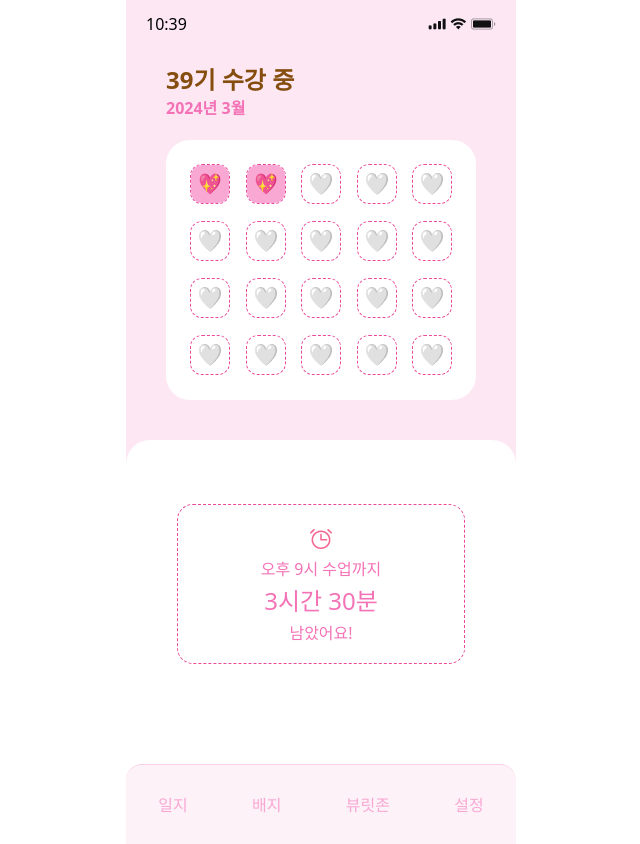
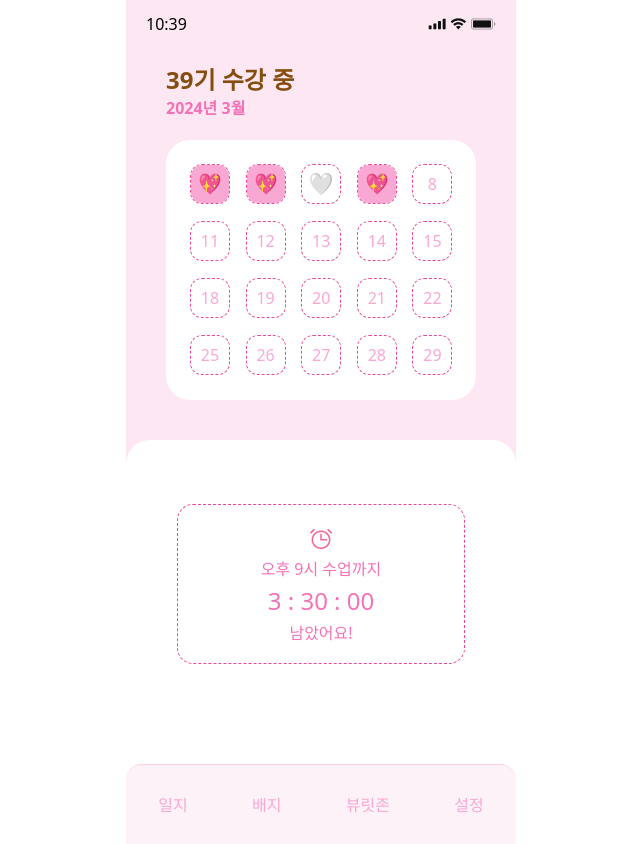
Before and after one commit to ProdMoon/core-club-diary, a Vue app: page /home in a window 1280 px wide. Shown: the whole page, without its empty margins (319-959 px from the left). Built offline with nearby package versions, Linux system fonts and the light colour scheme.

Commit message:
feat: 홈 화면 기본구조 구성

```diff
--- a/src/App.vue
+++ b/src/App.vue
@@ -1,11 +1,12 @@
 <script setup>
 import { RouterView, useRoute } from 'vue-router';
+import { time2digits } from '@/utils/time.js';
 
 function currentTime() {
   const date = new Date();
   const hours = date.getHours();
   const minutes = date.getMinutes();
-  return `${hours}:${minutes}`;
+  return `${time2digits(hours)}:${time2digits(minutes)}`;
 }
 
 const route = useRoute();
--- /dev/null
+++ b/src/components/home/TodayAfter.vue
@@ -0,0 +1,10 @@
+<script setup>
+</script>
+<template>
+  <div class="mt-16 border border-dashed border-pink-500 rounded-2xl w-72 h-24 flex items-center justify-center shadow-lg cursor-pointer hover:bg-pink-50 active:bg-pink-100">
+    <div class="font-bold text-pink-500">
+      오늘의 일지<br>
+      작성하기 💓
+    </div>
+  </div>
+</template>
--- /dev/null
+++ b/src/components/home/TodayBefore.vue
@@ -0,0 +1,14 @@
+<script setup>
+import { useLeftTimeStore } from '@/stores/lefttime.js';
+import { time2digits } from '@/utils/time.js';
+
+const leftTimeStore = useLeftTimeStore();
+</script>
+<template>
+  <div class="mt-16 border border-dashed border-pink-500 rounded-2xl w-72 h-40 flex flex-col items-center cursor-pointer">
+    <img class="mt-6" src="/pink-clock.png" alt="pink-clock" />
+    <div class="mt-2 text-pink-400">오후 9시 수업까지</div>
+    <div class="mt-1 text-2xl text-pink-400">{{ leftTimeStore.hours }} : {{ time2digits(leftTimeStore.minutes) }} : {{ time2digits(leftTimeStore.seconds) }}</div>
+    <div class="mt-1 text-pink-400">남았어요!</div>
+  </div>
+</template>
--- /dev/null
+++ b/src/stores/lefttime.js
@@ -0,0 +1,20 @@
+import { computed, ref } from 'vue';
+import { defineStore } from 'pinia';
+
+export const useLeftTimeStore = defineStore('leftTime', () => {
+  const leftTime = ref(0);
+
+  const hours = computed(() => Math.floor(leftTime.value / 3600));
+  const minutes = computed(() => Math.floor((leftTime.value % 3600) / 60));
+  const seconds = computed(() => leftTime.value % 60);
+
+  const setLeftTime = (timeObject) => {
+    leftTime.value = timeObject.hours * 3600 + timeObject.minutes * 60 + timeObject.seconds;
+  };
+
+  const getLeftTimeSeconds = () => {
+    return leftTime.value;
+  };
+
+  return { hours, minutes, seconds, setLeftTime, getLeftTimeSeconds };
+});
--- /dev/null
+++ b/src/utils/time.js
@@ -0,0 +1,3 @@
+export const time2digits = (time) => {
+  return time < 10 ? `0${time}` : time;
+}
--- a/src/views/HomeView.vue
+++ b/src/views/HomeView.vue
@@ -1,35 +1,42 @@
 <script setup>
 import { ref } from 'vue';
+import TodayBefore from '@/components/home/TodayBefore.vue';
+import TodayAfter from '@/components/home/TodayAfter.vue';
+import { useLeftTimeStore } from '@/stores/lefttime.js';
 
 const icons = {
-  'sparkling-heart': '/sparkling-heart.png',
-  'gray-heart': '/gray-heart.png',
+  'complete': '/sparkling-heart.png',
+  'missed': '/gray-heart.png',
 };
 
 const stampList = ref([
-  { id: 1, icon: 'sparkling-heart' },
-  { id: 2, icon: 'sparkling-heart' },
-  { id: 3, icon: 'gray-heart' },
-  { id: 4, icon: 'gray-heart' },
-  { id: 5, icon: 'gray-heart' },
-  { id: 6, icon: 'gray-heart' },
-  { id: 7, icon: 'gray-heart' },
-  { id: 8, icon: 'gray-heart' },
-  { id: 9, icon: 'gray-heart' },
-  { id: 10, icon: 'gray-heart' },
-  { id: 11, icon: 'gray-heart' },
-  { id: 12, icon: 'gray-heart' },
-  { id: 13, icon: 'gray-heart' },
-  { id: 14, icon: 'gray-heart' },
-  { id: 15, icon: 'gray-heart' },
-  { id: 16, icon: 'gray-heart' },
-  { id: 17, icon: 'gray-heart' },
-  { id: 18, icon: 'gray-heart' },
-  { id: 19, icon: 'gray-heart' },
-  { id: 20, icon: 'gray-heart' },
+  { id: 1, state: 'complete', day: 4 },
+  { id: 2, state: 'complete', day: 5 },
+  { id: 3, state: 'missed', day: 6 },
+  { id: 4, state: 'complete', day: 7 },
+  { id: 5, state: 'not-yet', day: 8 },
+  { id: 6, state: 'not-yet', day: 11 },
+  { id: 7, state: 'not-yet', day: 12 },
+  { id: 8, state: 'not-yet', day: 13 },
+  { id: 9, state: 'not-yet', day: 14 },
+  { id: 10, state: 'not-yet', day: 15 },
+  { id: 11, state: 'not-yet', day: 18 },
+  { id: 12, state: 'not-yet', day: 19 },
+  { id: 13, state: 'not-yet', day: 20 },
+  { id: 14, state: 'not-yet', day: 21 },
+  { id: 15, state: 'not-yet', day: 22 },
+  { id: 16, state: 'not-yet', day: 25 },
+  { id: 17, state: 'not-yet', day: 26 },
+  { id: 18, state: 'not-yet', day: 27 },
+  { id: 19, state: 'not-yet', day: 28 },
+  { id: 20, state: 'not-yet', day: 29 },
 ]);
 
-const leftTime = ref('3시간 30분');
+const selectedId = ref(8);
+const todayId = ref(8);
+
+const leftTimeStore = useLeftTimeStore();
+leftTimeStore.setLeftTime({ hours: 3, minutes: 30, seconds: 0 });
 </script>
 
 <template>
@@ -43,20 +50,17 @@ const leftTime = ref('3시간 30분');
         <div class="mt-5 p-6 rounded-3xl bg-white w-[320px] h-[260px] grid grid-cols-5 gap-4">
           <div v-for="stamp in stampList" :key="stamp.id"
                class="border border-dashed border-pink-500 rounded-xl w-10 h-10 overflow-hidden">
-            <div :class="`${stamp.icon === 'sparkling-heart' ? 'bg-pink-300' : ''} flex items-center justify-center w-full h-full`">
-              <img :src="icons[stamp.icon]" :alt="stamp.icon" />
+            <div :class="`${stamp.state === 'complete' ? 'bg-pink-300' : ''} flex items-center justify-center w-full h-full`">
+              <img v-if="stamp.state !== 'not-yet'" :src="icons[stamp.state]" :alt="stamp.state" />
+              <div v-else class="text-pink-300">{{ stamp.day }}</div>
             </div>
           </div>
         </div>
       </div>
     </div>
     <div class="mt-10 bg-white w-full h-[350px] rounded-t-3xl flex justify-center">
-      <div class="mt-16 border border-dashed border-pink-500 rounded-2xl w-72 h-40 flex flex-col items-center">
-        <img class="mt-6" src="/pink-clock.png" alt="pink-clock" />
-        <div class="mt-2 text-pink-400">오후 9시 수업까지</div>
-        <div class="mt-1 text-2xl text-pink-400">{{ leftTime }}</div>
-        <div class="mt-1 text-pink-400">남았어요!</div>
-      </div>
+      <today-before v-if="todayId === selectedId && leftTimeStore.getLeftTimeSeconds() > 0" @click="leftTimeStore.setLeftTime({ hours: 0, minutes: 0, seconds: 0 })" />
+      <today-after v-else-if="todayId === selectedId && leftTimeStore.getLeftTimeSeconds() <= 0" />
     </div>
   </main>
 </template>
```
Also changed, not shown: src/assets/tailwind.css.
